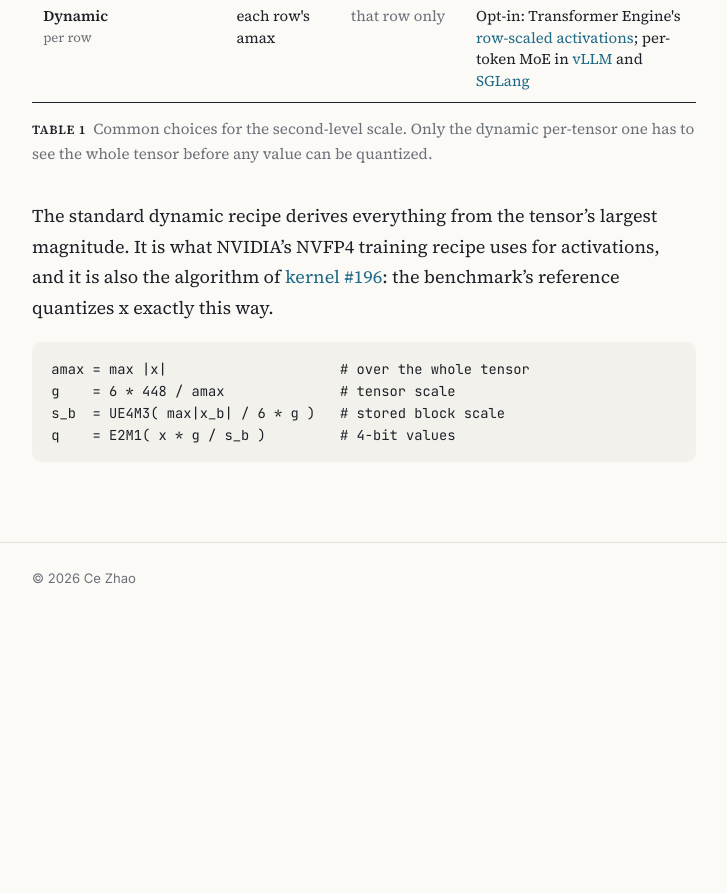
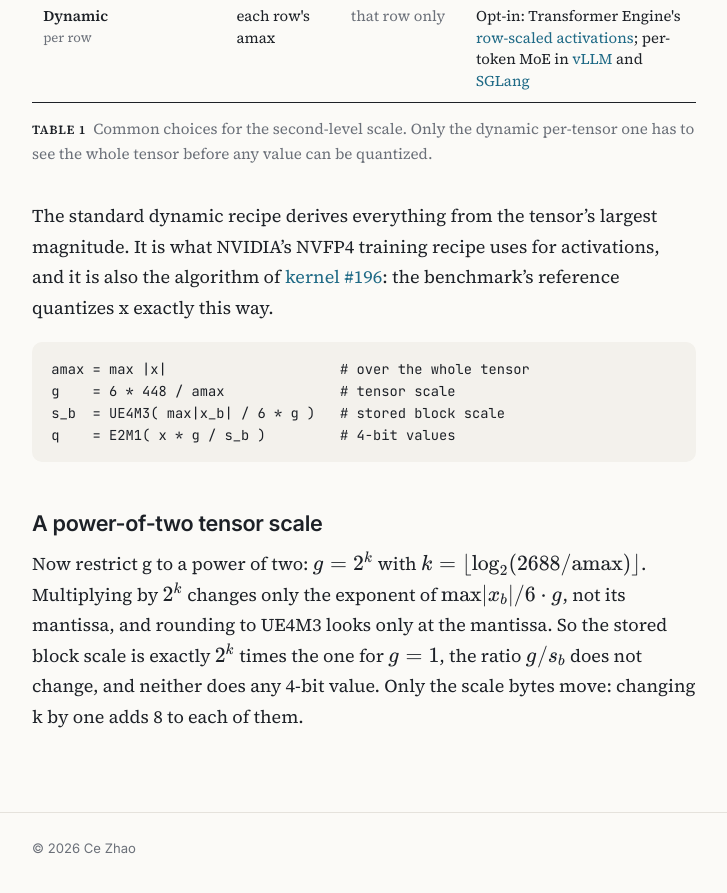
Before and after one commit to A1c0r-Z/A1c0r-Z.github.io, a Jekyll site: the page built from preview/one-pass-nvfp4.md, in a window 1280 px wide and 900 px high, scrolled down 2165 px. Shown: the top 893 px of the window, without its empty margins (276-1003 px from the left). Built offline with Jekyll 4.4.1, drawn with Linux system fonts in a browser that asks for light colours; before the commit the page ends 2794 px from its top, so only the background shows below that.

Commit message:
Add the power-of-two observation paragraph
Co-Authored-By: Claude Opus 5.5 <noreply@anthropic.com>

````diff
--- a/preview/one-pass-nvfp4.md
+++ b/preview/one-pass-nvfp4.md
@@ -42,3 +42,7 @@ g    = 6 * 448 / amax              # tensor scale
 s_b  = UE4M3( max|x_b| / 6 * g )   # stored block scale
 q    = E2M1( x * g / s_b )         # 4-bit values
 ```
+
+## A power-of-two tensor scale
+
+Now restrict g to a power of two: $$g = 2^k$$ with $$k = \lfloor \log_2(2688/\mathrm{amax}) \rfloor$$. Multiplying by $$2^k$$ changes only the exponent of $$\max\lvert x_b\rvert/6 \cdot g$$, not its mantissa, and rounding to UE4M3 looks only at the mantissa. So the stored block scale is exactly $$2^k$$ times the one for $$g = 1$$, the ratio $$g/s_b$$ does not change, and neither does any 4-bit value. Only the scale bytes move: changing k by one adds 8 to each of them.
````
